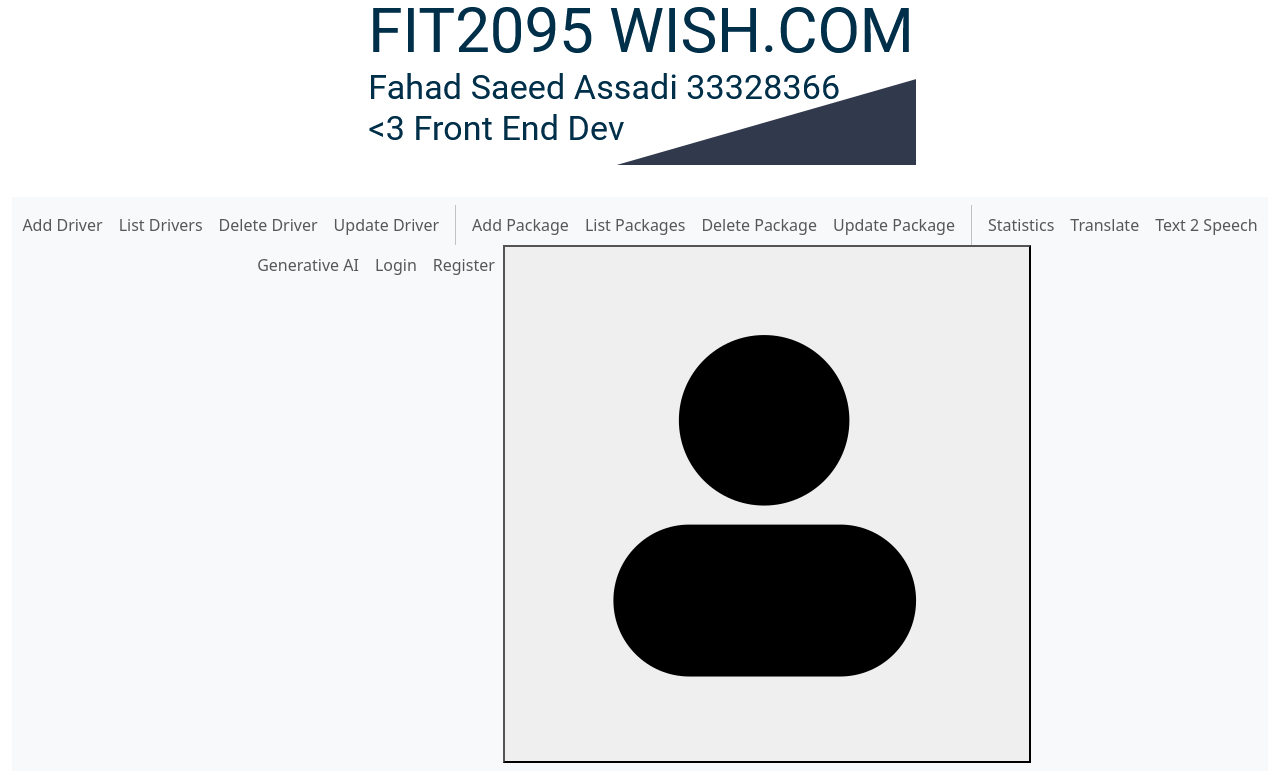
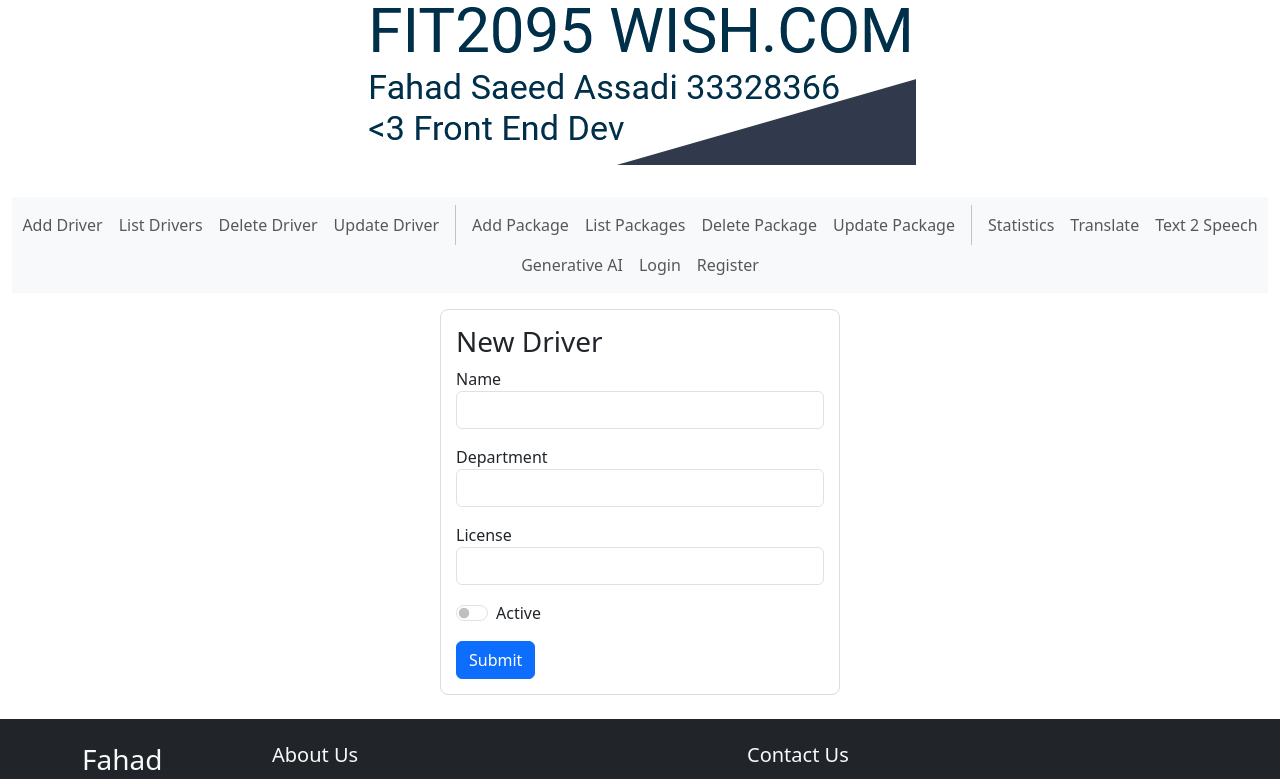
Before and after one commit to FahadAssadi/PDMA, an Angular app in the folder PDMA/: page /#/add-driver in a window 1280 px wide. Shown: the top 779 px of the page. Built offline with nearby package versions, Linux system fonts and the light colour scheme.

Commit message:
Completed created the add driver form.

```diff
--- a/PDMA/src/app/app.config.ts
+++ b/PDMA/src/app/app.config.ts
@@ -1,8 +1,13 @@
 import { ApplicationConfig, provideZoneChangeDetection } from '@angular/core';
-import { provideRouter } from '@angular/router';
+import { provideRouter, withHashLocation } from '@angular/router';
 
 import { routes } from './app.routes';
+import { provideHttpClient } from '@angular/common/http';
 
 export const appConfig: ApplicationConfig = {
-  providers: [provideZoneChangeDetection({ eventCoalescing: true }), provideRouter(routes)]
+  providers: [
+    provideZoneChangeDetection({ eventCoalescing: true }),
+    provideRouter(routes, withHashLocation()),
+    provideHttpClient()
+  ]
 };
--- a/PDMA/src/app/core/header/header.component.html
+++ b/PDMA/src/app/core/header/header.component.html
@@ -21,24 +21,6 @@
 
 
                 }
-
-                <!-- Profile Dropdown -->
-                <div class="profile-container">
-                    <!-- Profile Icon -->
-                    <button (click)="isDropdownOpen = !isDropdownOpen" class="profile-btn">
-                      <img src="assets/profile-icon.png" alt="Profile Icon" class="profile-icon">
-                    </button>
-
-                    <!-- Dropdown Menu -->
-                    @if (isDropdownOpen) {
-                        <div class="dropdown-menu">
-                          <a routerLink="/login">Login</a>
-                          <a routerLink="/register">Register</a>
-                        </div>
-                    }
-                </div>
-
-
             </div>
         </nav>
     </div>
--- a/PDMA/src/app/driver/add-driver/add-driver.component.html
+++ b/PDMA/src/app/driver/add-driver/add-driver.component.html
@@ -1 +1,38 @@
-<p>add-driver works!</p>
+<div class="container">
+    <div class="form-container">
+        <h3> New Driver </h3>
+
+        <!-- Name Field -->
+        <div class="mb-3">
+            <label for="name">Name</label>
+            <input type="text" class="form-control" id="name" name="name" [(ngModel)]="driver.name" required>
+        </div>
+
+        <!-- Department Field -->
+        <div class="mb-3">
+            <label for="department">Department</label>
+            <select class="form-control" id="department" name="department" [(ngModel)]="driver.department" required>
+                <option value="Food">Food</option>
+                <option value="Electronics">Electronics</option>
+                <option value="Furniture">Furniture</option>
+            </select>
+        </div>
+
+        <!-- License Field -->
+        <div class="mb-3">
+            <label for="license">License</label>
+            <input type="text" class="form-control" id="license" name="license" [(ngModel)]="driver.license" required>
+        </div>
+
+        <!-- Is Active Switch -->
+        <div class="mb-3">
+            <div class="form-check form-switch">
+                <input class="form-check-input" type="checkbox" id="isActive" name="isActive" [(ngModel)]="driver.isActive">
+                <label class="form-check-label" for="isActive">Active</label>
+            </div>
+        </div>
+
+        <!-- Submit Button -->
+        <button (click)="addDriver()" type="submit" class="btn btn-primary btn-block">Submit</button>
+    </div>
+</div>
--- a/PDMA/src/app/driver/add-driver/add-driver.component.ts
+++ b/PDMA/src/app/driver/add-driver/add-driver.component.ts
@@ -1,12 +1,39 @@
 import { Component } from '@angular/core';
+import { FormsModule } from '@angular/forms';
+import { DatabaseService } from '../../database/database.service';
+import type { Driver } from '../../models/models.d.ts';
 
 @Component({
   selector: 'app-add-driver',
   standalone: true,
-  imports: [],
+  imports: [ FormsModule ],
   templateUrl: './add-driver.component.html',
   styleUrl: './add-driver.component.css'
 })
 export class AddDriverComponent {
+  constructor(private db: DatabaseService) {}
 
+  driver: Driver = {
+    name: '',
+    department: '',
+    license: '',
+    isActive: false
+  };
+
+  addDriver() {
+    console.log(this.driver);
+
+    // Add driver to database
+    // this.db.createDriver(this.driver).subscribe((data) => {
+    //   console.log(data);
+    // });
+
+    // Reset form
+    this.driver = {
+      name: '',
+      department: '',
+      license: '',
+      isActive: false
+    };
+  }
 }
--- /dev/null
+++ b/PDMA/src/app/models/models.d.ts
@@ -0,0 +1,19 @@
+export type UserDetails = {
+    username: string;
+    password: string;
+}
+
+export type Driver = {
+    name: string;
+    department: string;
+    license: string;
+    isActive: boolean;
+}
+
+export type Package = {
+    title: string;
+    description: string;
+    weight: number;
+    driverId: string;
+    isAllocated: boolean;
+}
--- a/PDMA/src/styles.css
+++ b/PDMA/src/styles.css
@@ -14,3 +14,11 @@ app-footer {
     width: 100%;
     height: 2.5rem;            /* Footer height */
 }
+
+.form-container {
+    max-width: 400px;
+    margin: auto;
+    padding: 15px;
+    border: 1px solid #ddd;
+    border-radius: 8px;
+}
```
Also changed, not shown: 1 other file (tests, documents, lock files or other folders).
